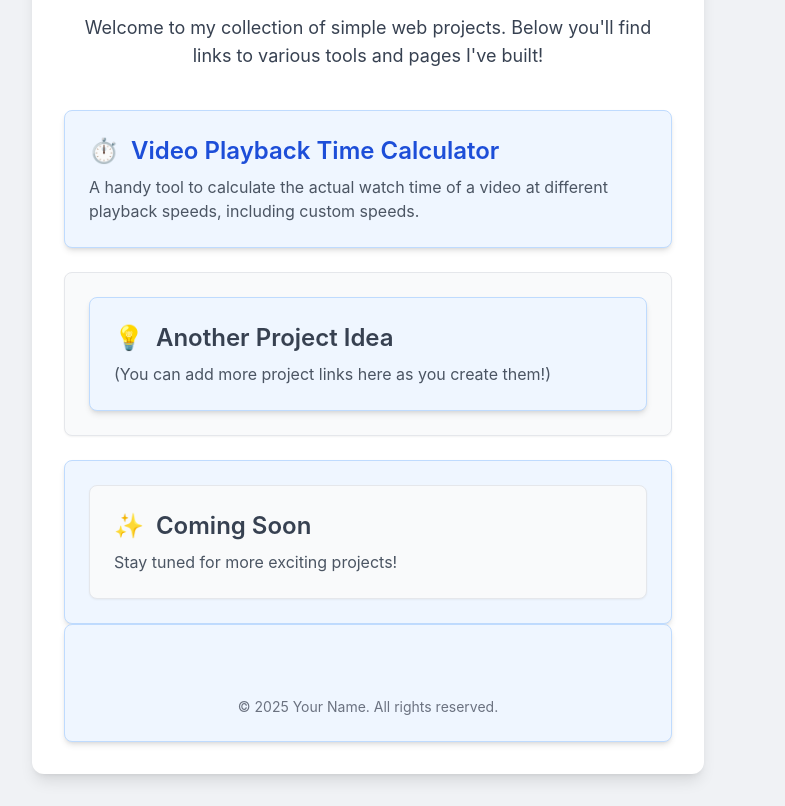
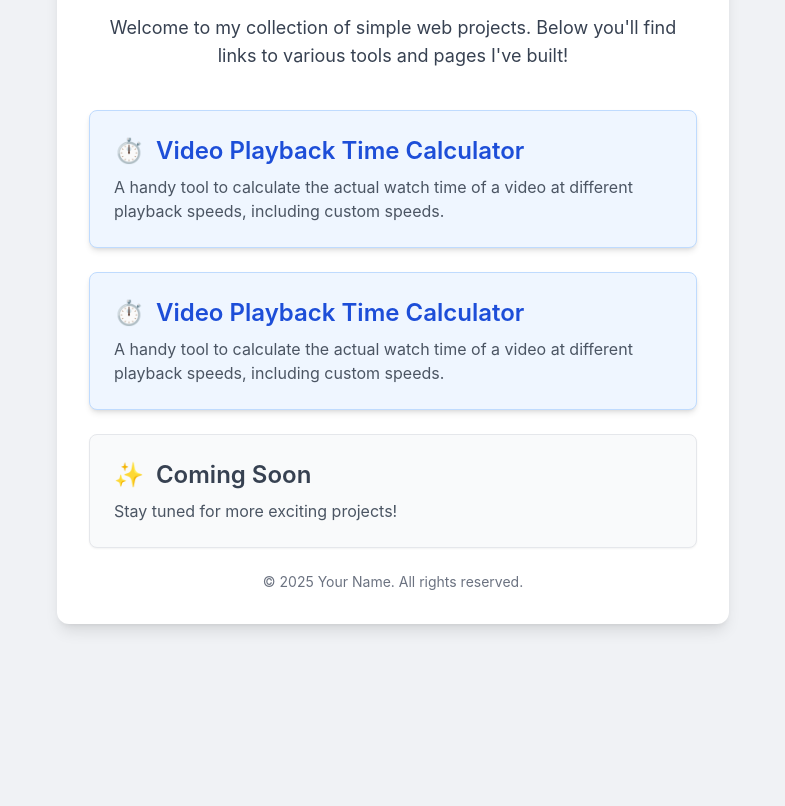
Before and after one commit to figmuffin/webpage-test, a plain HTML site: page index.html in a window 1280 px wide. Shown: the part 122-928 px from the top of the page, without its empty margins (247-1032 px from the left). After the commit the page ends 800 px from the top, so only its background shows below. Drawn offline with nearby package versions, Linux system fonts and the light colour scheme.

Commit message:
Fix duplicate project link in index.html
Removed duplicate project link section and cleaned up HTML structure.

```diff
--- a/index.html
+++ b/index.html
@@ -39,16 +39,16 @@
                 </p>
             </a>
 
-            <!-- Placeholder for future projects -->
-            <div class="bg-gray-50 border border-gray-200 rounded-lg p-6 shadow-sm">
-                <a href="timeCalc.html" class="block bg-blue-50 hover:bg-blue-100 border border-blue-200 rounded-lg p-6 shadow-md transition duration-300 ease-in-out transform hover:-translate-y-1 hover:shadow-lg">
-                <h2 class="text-2xl font-semibold text-gray-700 mb-2 flex items-center">
-                    <span class="mr-3 text-gray-500">💡</span> Another Project Idea
+            <div class="space-y-6">
+            <!-- Project Link: Video Time Calculator -->
+            <a href="timeCalc.html" class="block bg-blue-50 hover:bg-blue-100 border border-blue-200 rounded-lg p-6 shadow-md transition duration-300 ease-in-out transform hover:-translate-y-1 hover:shadow-lg">
+                <h2 class="text-2xl font-semibold text-blue-700 mb-2 flex items-center">
+                    <span class="mr-3 text-blue-500">⏱️</span> Video Playback Time Calculator
                 </h2>
                 <p class="text-gray-600">
-                    (You can add more project links here as you create them!)
+                    A handy tool to calculate the actual watch time of a video at different playback speeds, including custom speeds.
                 </p>
-            </div>
+            </a>
 
             <div class="bg-gray-50 border border-gray-200 rounded-lg p-6 shadow-sm">
                 <h2 class="text-2xl font-semibold text-gray-700 mb-2 flex items-center">
```
